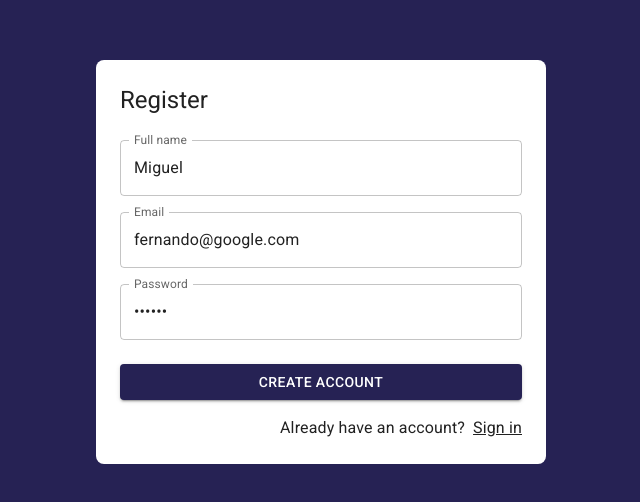
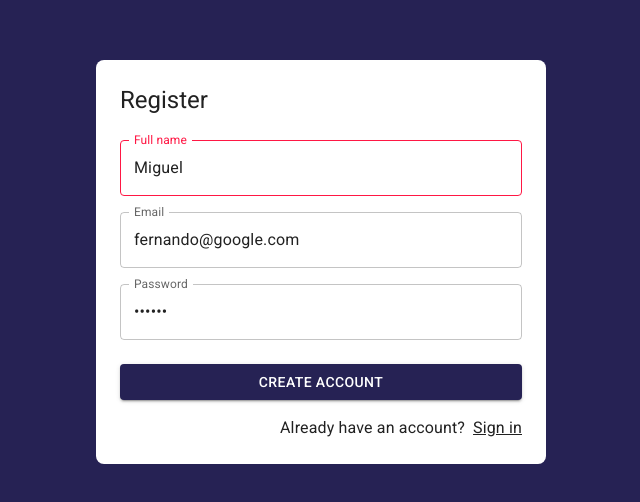
Before and after one commit to mcmmiguel/journalApp-ReactFH, a React (Vite) app: page /auth/register in a window 1280 px wide. Shown: the part 138-640 px from the top of the page, without its empty margins (319-959 px from the left). Built offline with nearby package versions, Linux system fonts and the light colour scheme.

Commit message:
Feat. useForm was improved with formValidations

```diff
--- a/src/auth/pages/RegisterPage.jsx
+++ b/src/auth/pages/RegisterPage.jsx
@@ -9,9 +9,17 @@ const formData = {
     displayName: 'Miguel',
 };
 
+const formValidations = {
+    email: [(value) => value.includes('@'), 'Invalid email address.'],
+    password: [(value) => value.length >= 6, 'The password must have more than 6 characters.'],
+    displayName: [(value) => value.length >= 1, 'Name is required'],
+};
+
 export const RegisterPage = () => {
 
-    const { displayName, email, password, onInputChange } = useForm(formData);
+    const {
+        formState, displayName, email, password, onInputChange,
+        isFormValid, displayNameValid, emailValid, passwordValid, } = useForm(formData);
 
     const onSubmit = (event) => {
         event.preventDefault();
@@ -31,6 +39,8 @@ export const RegisterPage = () => {
                             name='displayName'
                             value={displayName}
                             onChange={onInputChange}
+                            error={!displayNameValid}
+                            helperText={displayNameValid}
                         />
                     </Grid>
 
--- a/src/hooks/useForm.js
+++ b/src/hooks/useForm.js
@@ -1,6 +1,6 @@
 import { useState } from 'react';
 
-export const useForm = (initialForm = {}) => {
+export const useForm = (initialForm = {}, formValidations = {}) => {
 
     const [formState, setFormState] = useState(initialForm);
 
```
